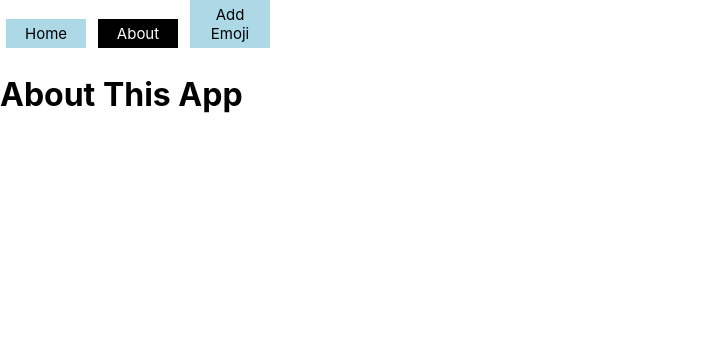
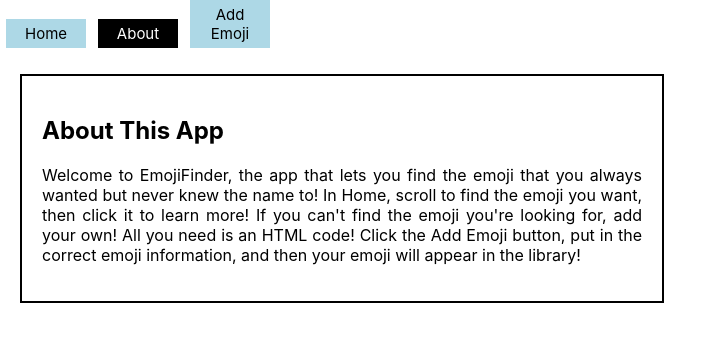
Before and after one commit to connordbrown/phase-2-project, a React (Create React App) app: page /about in a window 1280 px wide. Shown: the top 342 px of the page, without its empty margins (0-727 px from the left). Built offline with nearby package versions, Linux system fonts and the light colour scheme; data requests are answered from the project's data file.

Commit message:
fill in About page, adjust CSS

```diff
--- a/src/components/App.css
+++ b/src/components/App.css
@@ -6,6 +6,13 @@
   text-align: center;
 }
 
+.About {
+  border: 2px solid black;
+  width: 600px;
+  margin: 20px;
+  padding: 20px;
+  text-align: justify;
+}
 /* displays EmojiCards in a flexible grid */
 .card-group {
   display: flex;
--- a/src/components/EmojiForm.js
+++ b/src/components/EmojiForm.js
@@ -10,7 +10,7 @@
     return (
         <div className="container">
           <form className="add-emoji-form" onSubmit={(event) => onNewEmojiSubmit(event, name, category, group, htmlCode)}>
-            <h3><em>Add a new emoji!</em></h3>
+            <h3><em>☺ Add a new emoji! ☺</em></h3>
             <input
               type="text"
               name="name"
--- a/src/pages/About.js
+++ b/src/pages/About.js
@@ -1,7 +1,20 @@
 import React from 'react';
 
 function About() {
-    return <h1>About This App</h1>;
-}
+    return (
+        <div className="About">
+          <h2>About This App</h2>
+          <p>Welcome to EmojiFinder, the app that lets you find
+             the emoji that you always wanted but never knew the name
+             to! In Home, scroll to find the emoji you want, then click it
+             to learn more! If you can't find the emoji you're looking for,
+             add your own! All you need is an HTML code! Click the Add Emoji button,
+             put in the correct emoji information, and then your emoji will appear in
+             the library!
+          </p>
+        </div>
+
+
+    )}
 
 export default About;
--- a/src/pages/Home.js
+++ b/src/pages/Home.js
@@ -22,7 +22,7 @@
 
     return (
         <div className='Home'>
-          <h1>Welcome to the Home page!</h1>
+          <h1>Welcome to EmojiFinder!</h1>
           <span className="search-filter-container">
             <Search emojiSearch={emojiSearch} setEmojiSearch={setEmojiSearch} />
             <EmojiFilter onCategoryChange={handleCategoryChange} />
```
